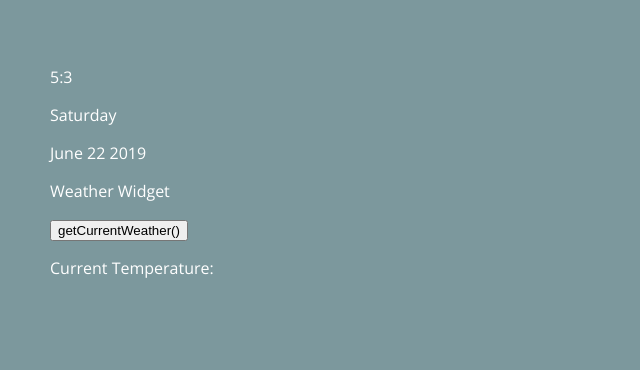
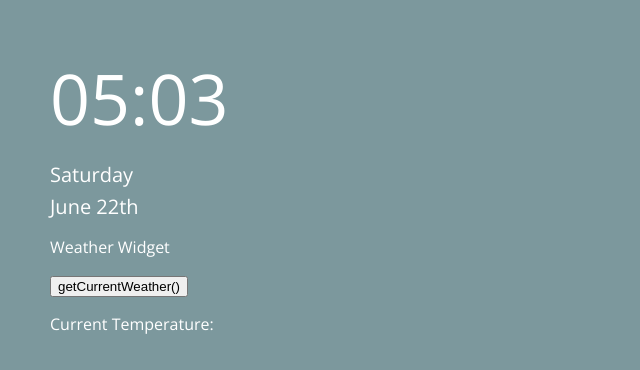
Before and after one commit to YT98/Jarvis, a React app in the folder jarvis_frontend/: page / in a window 1280 px wide. Shown: the top 370 px of the page, without its empty margins (0-640 px from the left). Built offline with nearby package versions, Linux system fonts and the light colour scheme; no server answers.

Commit message:
Improved and styled clock & date widget

```diff
--- a/jarvis_frontend/src/miscComponents/HomeDateTimeWidget.js
+++ b/jarvis_frontend/src/miscComponents/HomeDateTimeWidget.js
@@ -5,35 +5,65 @@ const weekdayArray = ["Sunday", "Monday", "Tuesday", "Wednesday", "Thursday", "F
 const monthArray = ["January", "February", "March", "April", "May", "June", "July", "August", "September", "October", "November", "December"];
 
 const ClockWidget = styled.div`
+    p {
+        font-size: 70px;
+        margin: 0 0 15px 0;
+    }
 `
 
 const DateWidget = styled.div`
+    p {
+        font-size: 20px;
+        margin: 0 0 5px 0;
+    }
 `
 
 export default class HomeDateTimeWidget extends React.Component {
     constructor(props) {
         super(props);
         this.state =  {}
+        this.setDate = this.setDate.bind(this);
     }
 
+    setDate() {
+        let date = new Date();
+        let hours = date.getHours() < 10 ? `0${date.getHours()}` : `${date.getHours()}`;
+        let minutes = date.getMinutes() < 10 ? `0${date.getMinutes()}` : `${date.getMinutes()}`;
+        let day = date.getDate();
+        switch(day) {
+            case (1):
+                day = "1st";
+                break;
+            case (2):
+                day = "2nd";
+                break;
+            case (3):
+                day = "3rd";
+                break;
+            default:
+                day = day.toString() + "th";
+        }
+        this.setState({
+            time: `${hours}:${minutes}`,
+            date: `${monthArray[date.getMonth()]} ${day}`,
+            weekday: `${weekdayArray[date.getDay()]}`
+        })
+    }
 
     componentDidMount() {
-        setInterval(() => {
-            let date = new Date();
-            this.setState({
-                time: `${date.getHours()}:${date.getMinutes()}`,
-                date: `${monthArray[date.getMonth()]} ${date.getDate()} ${date.getFullYear()}`,
-                weekday: `${weekdayArray[date.getDay()]}`
-            })
-        }, 1000)
+        setInterval(() => { this.setDate() }, 1000);
     }
 
     render() {
         return (
             <div>
-                <p>{this.state.time}</p>
-                <p>{this.state.weekday}</p>
-                <p>{this.state.date}</p>
+                <ClockWidget>
+                    <p>{this.state.time}</p>
+                </ClockWidget>
+                <DateWidget>
+                    <p>{this.state.weekday}</p>
+                    <p>{this.state.date}</p>
+                </DateWidget>
             </div>
         )
     }
```
